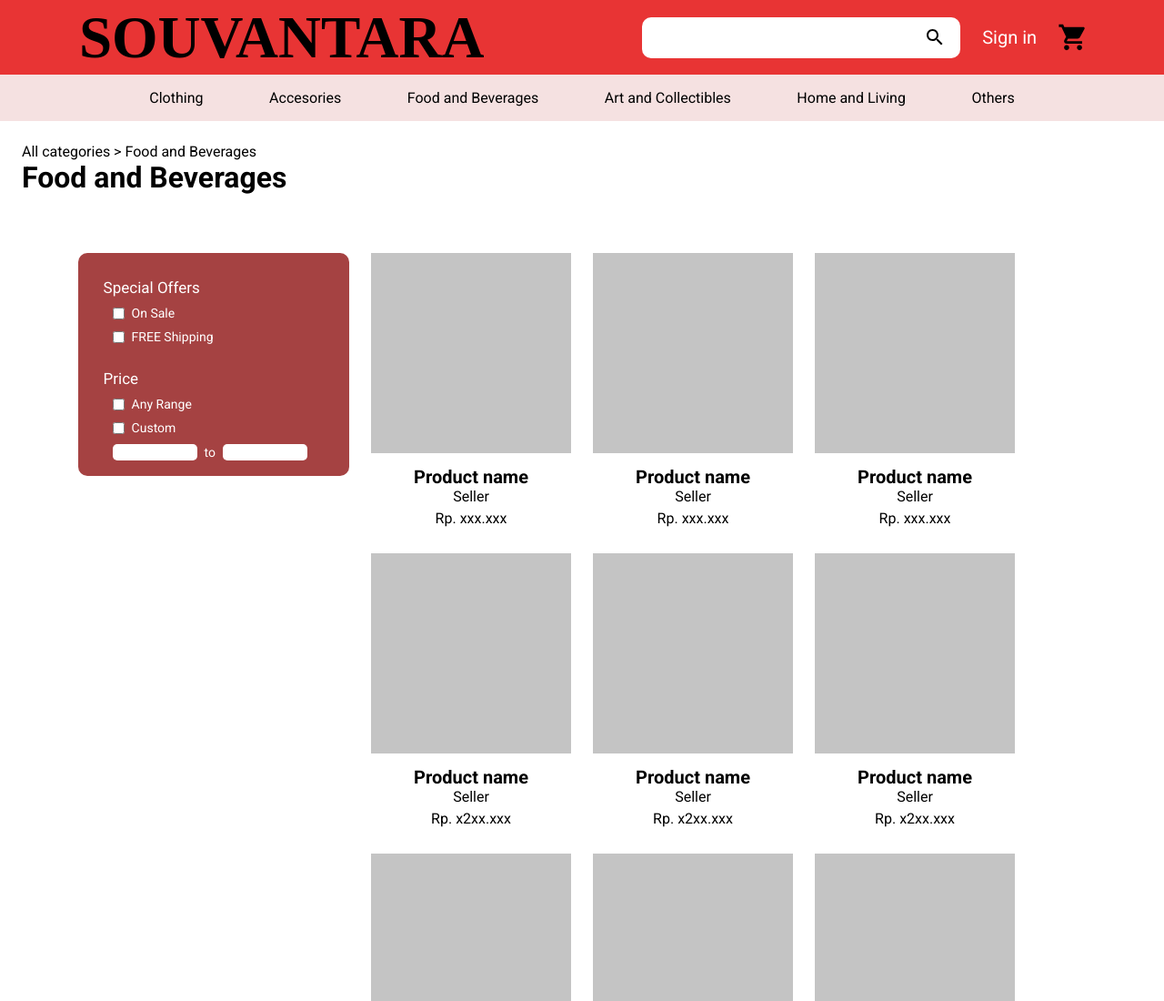
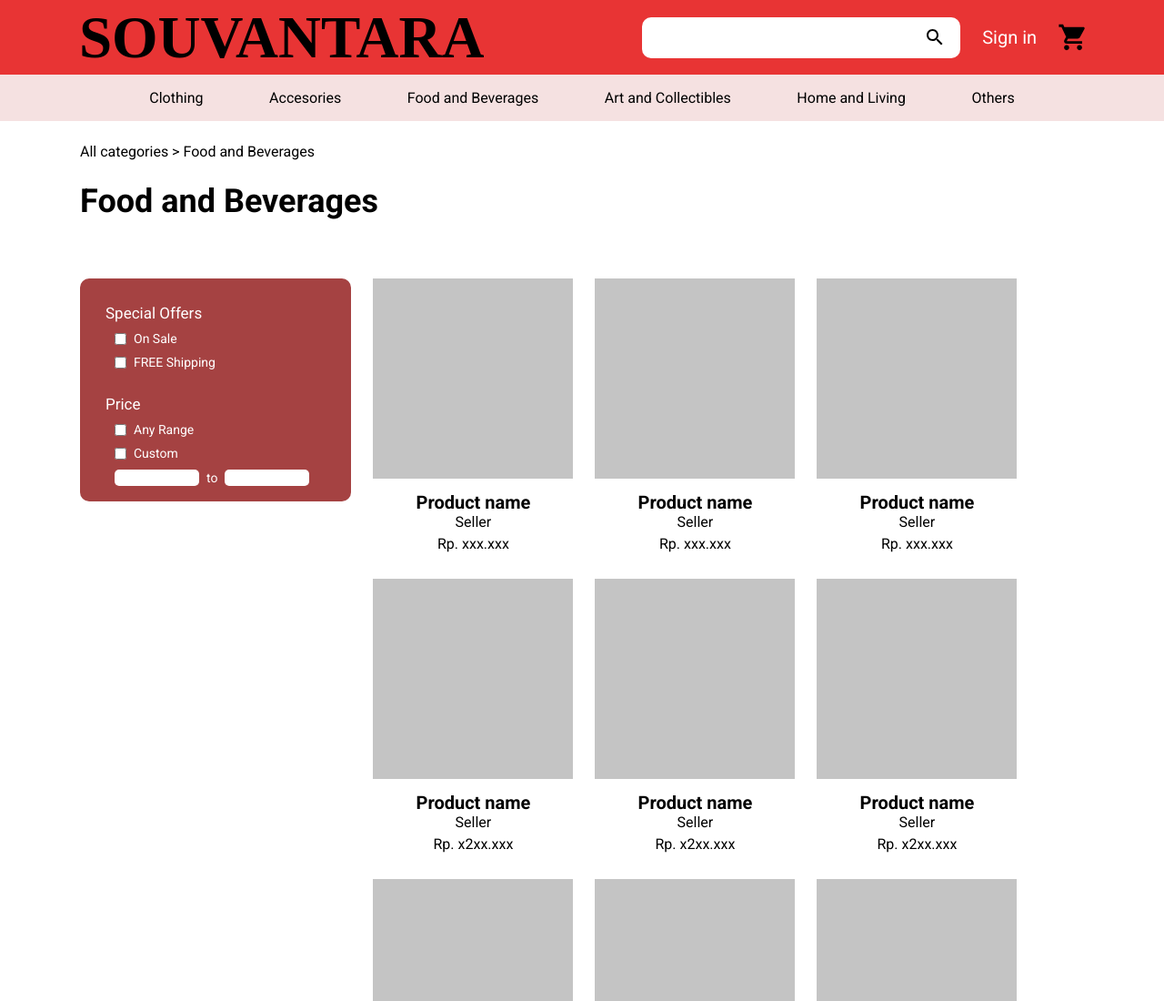
Before and after one commit to moehzi/SI_frontend, a plain HTML site: page tab/explore.html in a window 1280 px wide. Shown: the top 1100 px of the page at 91% size. Drawn offline with Linux system fonts and the light colour scheme; a web font is replaced by a local one.

Commit message:
fixing width

```diff
--- a/assets/css/style.css
+++ b/assets/css/style.css
@@ -169,13 +169,19 @@ footer h4 {
 
 .content {
 	padding: 24px;
+	width: 90%;
+	margin: auto;
+}
+
+.content h1 {
+	margin-top: 24px;
+	font-size: 36px;
 }
 
 .list-product {
 	margin: 64px auto;
 	display: flex;
 	justify-content: space-between;
-	width: 90%;
 }
 
 .filter-tab {
```
